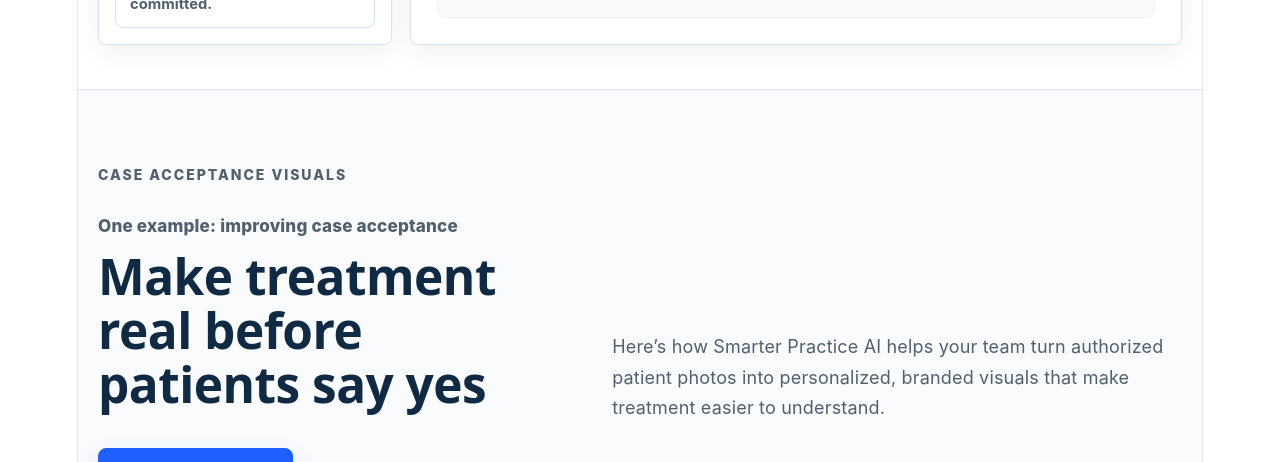
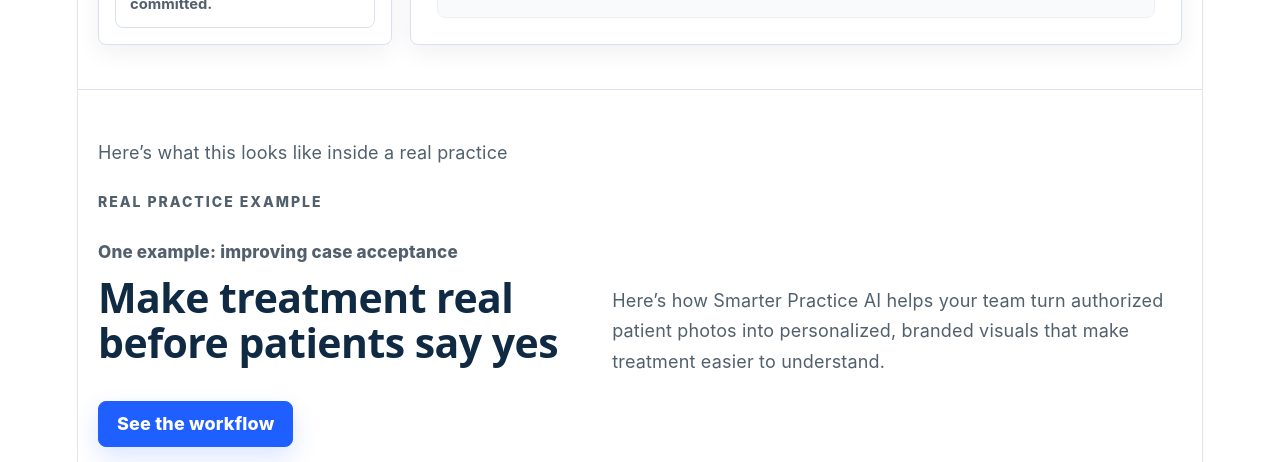
Before and after one commit to jeremyphelps-SP/smarterpractice-site, a React (Vite) app: page / in a window 1280 px wide. Shown: the part 4240-4702 px from the top of the page. Built offline with nearby package versions, Linux system fonts and the light colour scheme.

Commit message:
Reposition AI Studio as supporting example and reduce visual dominance

```diff
--- a/src/components/AIImageStudio.css
+++ b/src/components/AIImageStudio.css
@@ -1,9 +1,7 @@
 .ai-studio {
-  padding: 72px 20px 64px;
+  padding: 48px 20px;
   color: #1f2933;
-  background:
-    linear-gradient(180deg, rgba(248, 250, 252, 0.92), rgba(255, 255, 255, 0)),
-    #ffffff;
+  background: #ffffff;
   border-top: 1px solid #d9e2ec;
   font-family:
     Inter, ui-sans-serif, system-ui, -apple-system, BlinkMacSystemFont, "Segoe UI",
@@ -12,6 +10,7 @@
 }
 
 .ai-studio__intro,
+.ai-studio__section-bridge,
 .ai-studio__workflow,
 .ai-studio__image-area,
 .ai-studio__values,
@@ -20,6 +19,13 @@
 .ai-studio__compliance {
   max-width: 1120px;
   margin-inline: auto;
+}
+
+.ai-studio__section-bridge {
+  margin-bottom: 20px;
+  color: #52606d;
+  font-size: 1rem;
+  line-height: 1.7;
 }
 
 .ai-studio__intro {
@@ -42,7 +48,7 @@
 .ai-studio__heading-group h2 {
   margin: 0 0 12px;
   color: #102a43;
-  font-size: clamp(1.8rem, 4vw, 2.75rem);
+  font-size: clamp(1.65rem, 3.2vw, 2.35rem);
   font-weight: 650;
   line-height: 1.1;
   letter-spacing: -0.5px;
@@ -380,7 +386,7 @@
 
 @media (max-width: 860px) {
   .ai-studio {
-    padding: 52px 18px;
+    padding: 48px 18px;
   }
 
   .ai-studio__intro,
--- a/src/components/AIImageStudio.jsx
+++ b/src/components/AIImageStudio.jsx
@@ -106,8 +106,11 @@ export default function AIImageStudio() {
 
   return (
     <section className="ai-studio" aria-labelledby="ai-studio-title">
+      <p className="ai-studio__section-bridge">
+        Here&rsquo;s what this looks like inside a real practice
+      </p>
       <div className="ai-studio__intro">
-        <p className="ai-studio__eyebrow">CASE ACCEPTANCE VISUALS</p>
+        <p className="ai-studio__eyebrow">REAL PRACTICE EXAMPLE</p>
         <div className="ai-studio__heading-group">
           <p
             style={{
```
